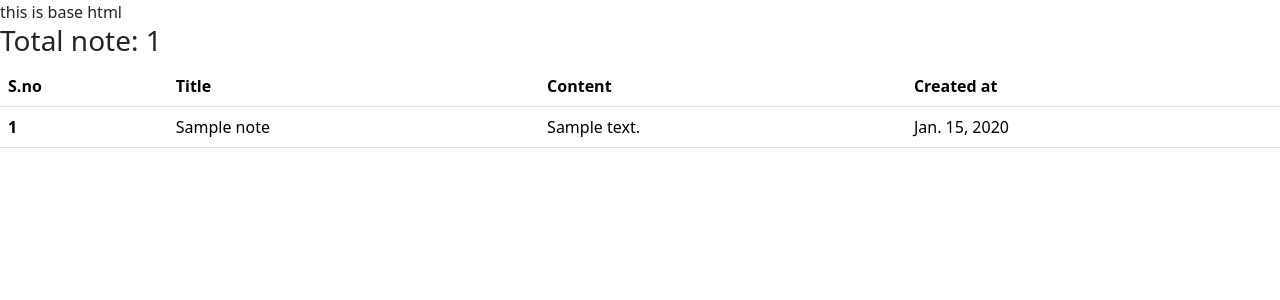
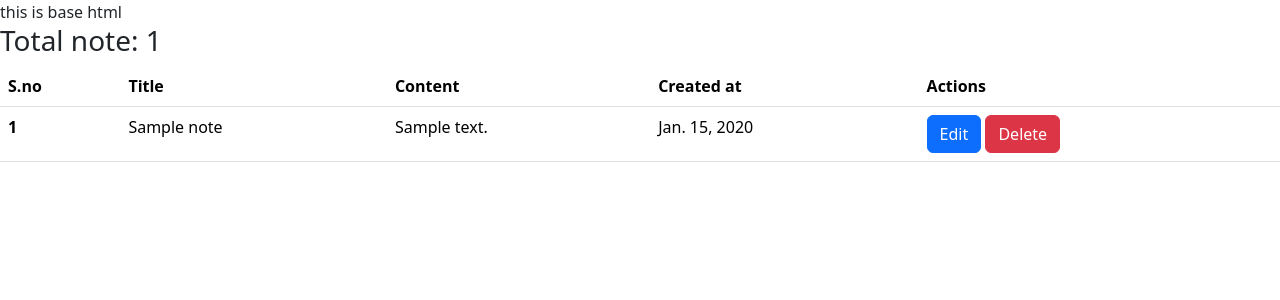
Before and after one commit to quietcommitx/Shrawn_django, a Django app: page /note/ in a window 1280 px wide. Shown: the part 57-357 px from the top of the page. Run offline with Django 5.2, Linux system fonts and the light colour scheme; tables that the repository leaves empty hold one stand-in row (values such as "Sample post").

Commit message:
CRUD operation

```diff
--- a/note/urls.py
+++ b/note/urls.py
@@ -1,6 +1,8 @@
 from django.urls import path, include
-from .views import note_list, create_note
+from .views import note_list, create_note, delete, edit
 urlpatterns = [
    path('note/', note_list),
-   path('create-note/', create_note)
+   path('create-note/', create_note),
+   path('note/<id>/', edit),
+   path('note/<id>/delete/', delete)
 ]
--- a/note/views.py
+++ b/note/views.py
@@ -19,8 +19,29 @@ def create_note(request):
       return redirect('/note/')
    return render(request, 'create_note.html')
 
+def edit(request, id):
+   note = Note.objects.get(id = id)
+   context = {'note':note}
+   if request.method == 'POST':
+      req_title = request.POST.get('title')
+      req_content = request.POST.get('content')
+      # check if req_title and req_content is empty if empty then show a alert box with error message
+      note.title = req_title
+      note.content = req_content
+      note.save()
+      return redirect('/note/')
+   return render(request, 'edit.html', context)
+
+
+def delete(request, id):
+   note = Note.objects.get(id = id)
+   note.delete()
+   return redirect('/note/')
+
+
 
 # create a model named todolist: title, decription, status(complete or not), ...., -> migrate   [ceate a table]
 # use python shell to add date in todolist table
 # create url, view: get all the data from todolist table,
 # create a html page that display all the todolist details
+# implement post request in todolist
--- a/templates/note.html
+++ b/templates/note.html
@@ -13,6 +13,8 @@ Notes
             <th scope="col">Title</th>
             <th scope="col">Content</th>
             <th scope="col">Created at</th>
+            <th scope="col">Actions</th>
+
          </tr>
       </thead>
       <tbody>
@@ -23,6 +25,10 @@ Notes
                <td>{{note.title}}</td>
                <td>{{note.content}}</td>
                <td>{{note.created_at}}</td>
+               <td>
+                  <a href={{note.id}}/ type="button" class="btn btn-primary">Edit</a>
+                  <a href=/note/{{note.id}}/delete/ type="button" class="btn btn-danger">Delete</a>
+               </td>
             </tr>
          {% endfor %}
 
```
Also changed, not shown: templates/edit.html (added, +24 -0 lines).
